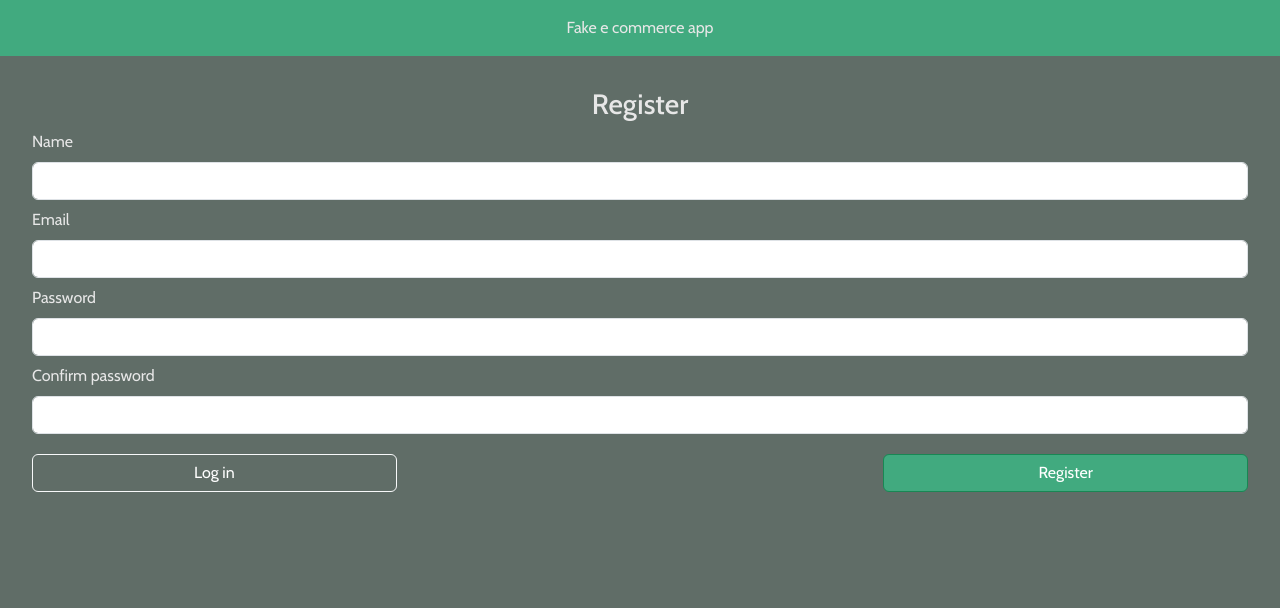
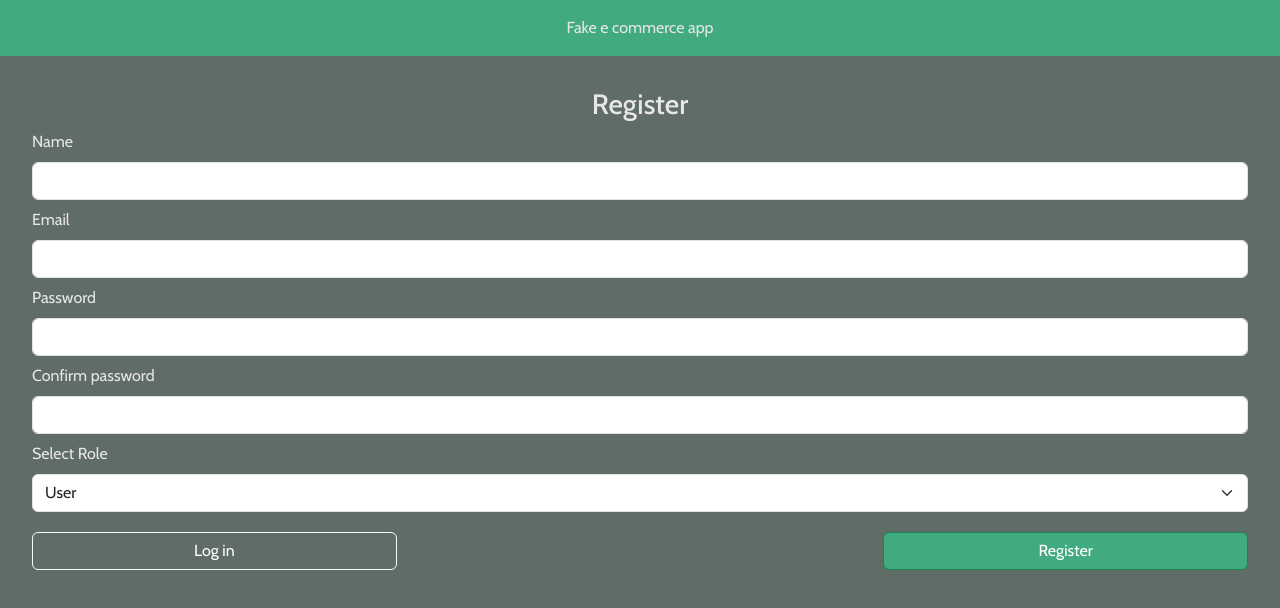
Before and after one commit to cees2/e-commerce-app, a React (Vite) app: page /auth/register in a window 1280 px wide. Shown: the top 608 px of the page. Built offline with nearby package versions, Linux system fonts and the light colour scheme.

Commit message:
Loggind user in after registration

```diff
--- a/src/App/Layout/pages/Security/Authentication/pages/Register.tsx
+++ b/src/App/Layout/pages/Security/Authentication/pages/Register.tsx
@@ -1,17 +1,25 @@
-import { Button } from "react-bootstrap";
+import { Button, Form } from "react-bootstrap";
 import { FormInput } from "../../../../../Common/Input/FormInput";
 import { ButtonLoading } from "../../../../../Common/Button/ButtonLoading";
 import { Link } from "react-router-dom";
 import { useForm } from "react-hook-form";
 import classes from "../styles/Common.module.css";
 import { useState } from "react";
-import { RegisterCredentials } from "../../../../../../services/types";
+import {
+    FlashType,
+    RegisterCredentials,
+} from "../../../../../../services/types";
 import { registerUser } from "../../../../../../api/requests/authentication";
+import { userRole } from "./services/types";
+import { useFlashContext } from "../../../../../Common/Flash";
+import { logInUser } from "../../../../../../store/authentication";
+import { useDispatch } from "react-redux";
 import { useFlash } from "../../../../../../hooks/useFlash";
 
 export const Register = () => {
     const [loading, setLoading] = useState(false);
-    const { authWrapper, authHeader, logInOrRegisterBar } = classes;
+    const { authWrapper, authHeader, logInOrRegisterBar, selectMenuOptions } =
+        classes;
     const form = useForm<RegisterCredentials>();
     const { handleError } = useFlash();
     const {
@@ -20,12 +28,23 @@ export const Register = () => {
         setError,
         formState: { errors },
     } = form;
+    const { addFlash } = useFlashContext();
+    const dispatch = useDispatch();
 
     const formSubmitHandler = handleSubmit(
         async (data: RegisterCredentials) => {
             try {
                 setLoading(true);
-                await registerUser(data);
+                const res = await registerUser(data);
+                const {
+                    user: { token, name, role },
+                } = res;
+                localStorage.setItem("token", token);
+                dispatch(logInUser({ payload: { token, name, role } }));
+                addFlash(
+                    FlashType.SUCCESS,
+                    "User has been successfully registered",
+                );
             } catch (err) {
                 handleError(err, { form: true, flash: true, setError });
             }
@@ -63,6 +82,16 @@ export const Register = () => {
                 register={register}
                 errors={errors}
             />
+            <Form.Group className="mt-2">
+                <Form.Label>Select Role</Form.Label>
+                <Form.Select
+                    className={selectMenuOptions}
+                    {...register("role")}
+                >
+                    <option value={userRole.USER}>User</option>
+                    <option value={userRole.SELLER}>Seller</option>
+                </Form.Select>
+            </Form.Group>
             <div className={logInOrRegisterBar}>
                 <Button variant="outline-light">
                     <Link to="/auth/login">Log in</Link>
--- /dev/null
+++ b/src/App/Layout/pages/Security/Authentication/pages/services/types.ts
@@ -0,0 +1,4 @@
+export enum userRole {
+    USER = "user",
+    SELLER = "seller",
+}
--- a/src/App/Layout/pages/Security/Authentication/styles/Common.module.css
+++ b/src/App/Layout/pages/Security/Authentication/styles/Common.module.css
@@ -1,3 +1,5 @@
+@import "../../../../../../styles/variables.css";
+
 .authWrapper {
     padding: 2rem;
 }
@@ -20,3 +22,7 @@
     color: #fff;
     text-decoration: none;
 }
+
+.selectMenuOptions option {
+    color: #000;
+}
--- a/src/services/types.ts
+++ b/src/services/types.ts
@@ -1,4 +1,5 @@
 import { ProductTypesApi } from "../App/Common/services/types";
+import { userRole } from "../App/Layout/pages/Security/Authentication/pages/services/types";
 
 export interface LogInCredentials {
     email: string;
@@ -10,6 +11,7 @@ export interface RegisterCredentials {
     email: string;
     password: string;
     passwordConfirm: string;
+    role: userRole;
 }
 
 export interface CategoryApi {
```
